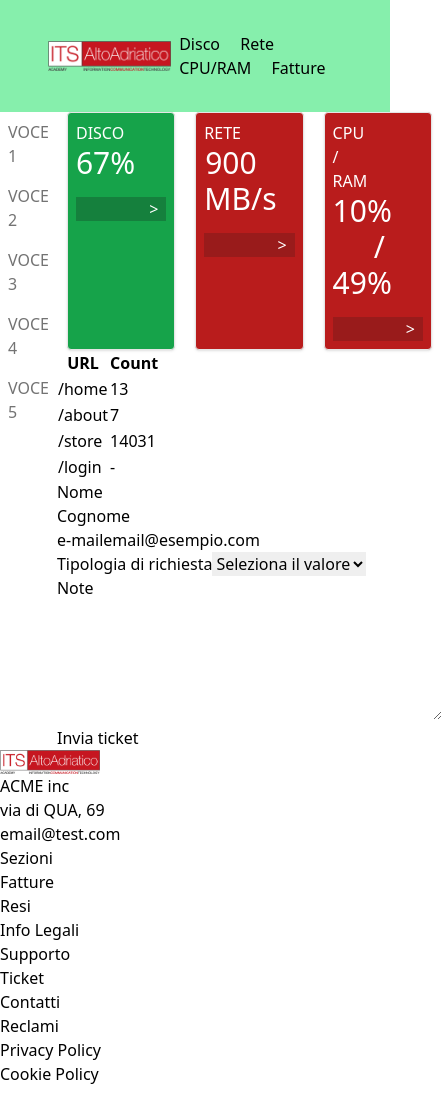
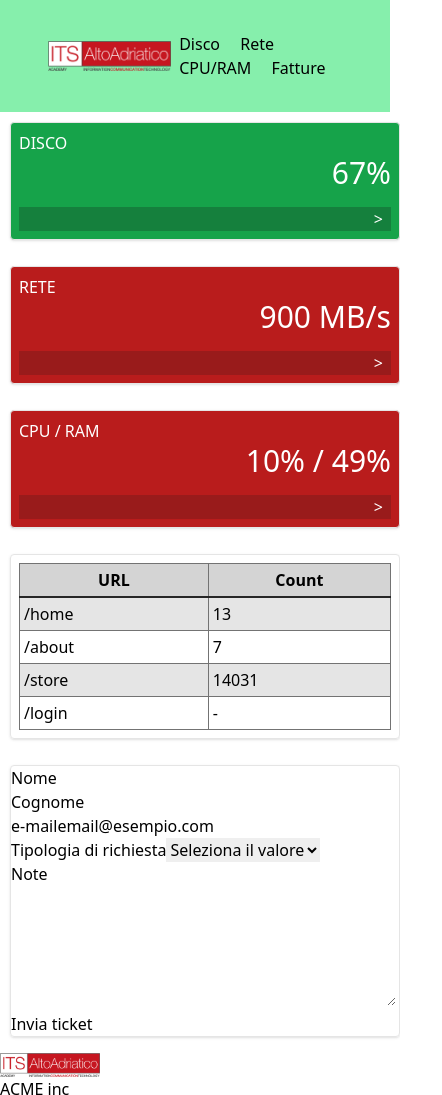
Before and after one commit to Diego-Betto-ITS/cled-linguaggi-web, a website: page index-t.html in a window 390 px wide. Shown: the top 1095 px of the page, 442 px wide, since content can reach past the window. Drawn offline with Linux system fonts and the light colour scheme.

Commit message:
tailwind: table

```diff
--- a/index-t.html
+++ b/index-t.html
@@ -26,7 +26,7 @@
     </header>
 
     <main id="main" class="row flex">
-        <div id="sidebar" class="col w-64">
+        <div id="sidebar" class="col hidden w-64 md:block">
             <ul>
                 <li><a href="#">Voce 1</a></li>
                 <li><a href="#">Voce 2</a></li>
@@ -37,32 +37,28 @@
         </div>
 
         <div id="content" class="col w-full">
-            <div class="row flex">
-                <div class="widget w-full bg-green-600 p-2 text-white mx-2.5 rounded shadow border border-neutral-200 widget-numero">
-                    <span class="label w-[40%] inline-block">DISCO</span>
-                    <span class="value w-[58%] text-3xl inline-block text-right">67%</span>
-                    <a class="mt-4 px-2 block text-right bg-green-700 " href="#">></a>
+            <div class="row flex flex-col md:flex-row">
+                <div class="widget widget-numero">
+                    <span class="label">DISCO</span>
+                    <span class="value">67%</span>
+                    <a href="#">></a>
                 </div>
 
-                <div class="widget w-full bg-red-700 p-2 text-white mx-2.5 rounded shadow border border-neutral-200 widget-numero widget-danger">
-                    <span class="label w-[40%] inline-block">RETE</span>
-                    <span class="value w-[58%] text-3xl inline-block text-right">900 MB/s</span>
-                    <a class="mt-4 px-2 block text-right bg-red-800 " href="#">></a>
+                <div class="widget widget-numero widget-danger">
+                    <span class="label">RETE</span>
+                    <span class="value">900 MB/s</span>
+                    <a href="#">></a>
                 </div>
 
-                <div class="widget w-full bg-red-700 p-2 text-white mx-2.5 rounded shadow border border-neutral-200 widget-numero widget-danger">
-                    <span class="label w-[40%] inline-block">CPU / RAM</span>
-                    <span class="value w-[58%] text-3xl inline-block text-right">10% / 49%</span>
-                    <a class="mt-4 px-2 block text-right bg-red-800 " href="#">></a>
+                <div class="widget widget-numero widget-danger">
+                    <span class="label">CPU / RAM</span>
+                    <span class="value">10% / 49%</span>
+                    <a href="#">></a>
                 </div>
             </div>
 
-            <style type="text/tailwindcss">
-
-              </style>
-
-            <div class="row">
-                <div class="widget widget-tabella">
+            <div class="row flex flex-col md:flex-row">
+                <div class="widget widget-tabella w-full">
                     <table>
                         <thead>
                             <tr>
@@ -93,7 +89,7 @@
 
                 </div>
 
-                <div class="widget widget-ticket">
+                <div class="widget widget-ticket w-full">
                     <form method="post" action="/ticket">
                         <div><label for="i_nome">Nome</label><input type="text" name="f_nome" id="i_nome" required/></div>
 
--- a/input.css
+++ b/input.css
@@ -13,3 +13,62 @@
 #sidebar a {
     @apply p-2 block uppercase text-neutral-500 hover:bg-red-600 hover:text-white;
 }
+
+.widget {
+    @apply m-2.5 rounded shadow border border-neutral-200 mb-4 md:mb-2 lg:mb-0;
+}
+
+.widget-numero {
+    @apply bg-green-600 p-2 text-white w-full;
+}
+
+.widget-danger {
+    @apply bg-red-700;
+}
+
+.widget .label {
+    @apply w-full block xl:w-[40%] xl:inline-block;
+}
+
+.widget .value {
+    @apply w-full block text-3xl text-right xl:w-[58%] xl:inline-block;
+}
+
+.widget a {
+    @apply mt-4 px-2 block text-right bg-green-700;
+}
+
+.widget-danger a {
+    @apply bg-red-800;
+}
+
+/* TABELLA */
+
+.widget-tabella {
+    @apply p-2;
+}
+
+.widget-tabella table {
+    @apply w-full;
+}
+
+.widget-tabella td,
+.widget-tabella th {
+    @apply p-1;
+}
+
+.widget-tabella th {
+    @apply bg-neutral-300 border border-neutral-500 border-b-2 border-b-neutral-800;
+}
+
+.widget-tabella td {
+    @apply border border-neutral-500;
+}
+
+.widget-tabella tr:nth-child(odd) {
+    @apply bg-neutral-200;
+}
+
+.widget-tabella tr {
+    @apply hover:bg-pink-200;
+}
```
Also changed, not shown: output.css.
